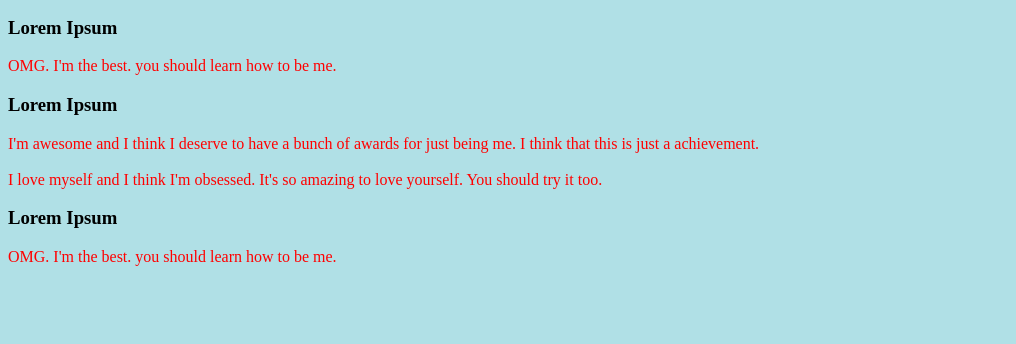
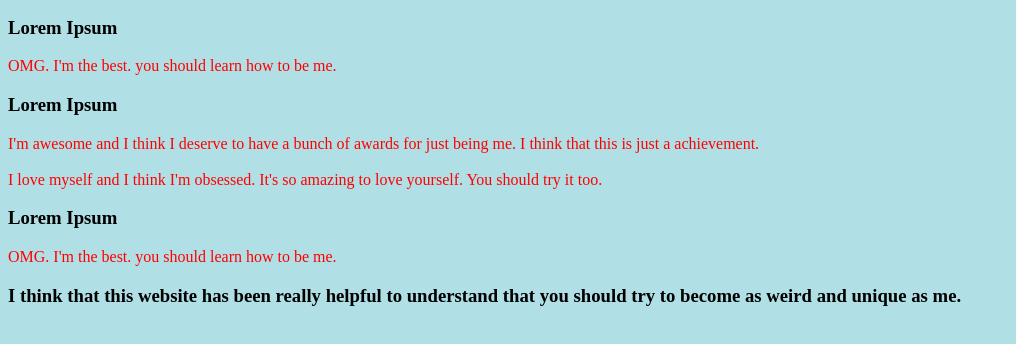
Before and after one commit to Vandiver247/GWC2018, a plain HTML site: page rnagarakanti/css-intro/index.html in a window 1280 px wide. Shown: the part 100-444 px from the top of the page, without its empty margins (0-1016 px from the left). Drawn offline with Linux system fonts and the light colour scheme; files that its build step writes are made by us from their sources.

Commit message:
automated backup

```diff
--- a/rnagarakanti/css-intro/index.html
+++ b/rnagarakanti/css-intro/index.html
@@ -34,5 +34,8 @@
             <p>
                 OMG. I'm the best. you should learn how to be me.
         </div>
+        <div class="footer">
+            <h3>I think that this website has been really helpful to understand that you should try to become as weird and unique as me. </h3>
+        </div>
     </body>
 </html>
```
